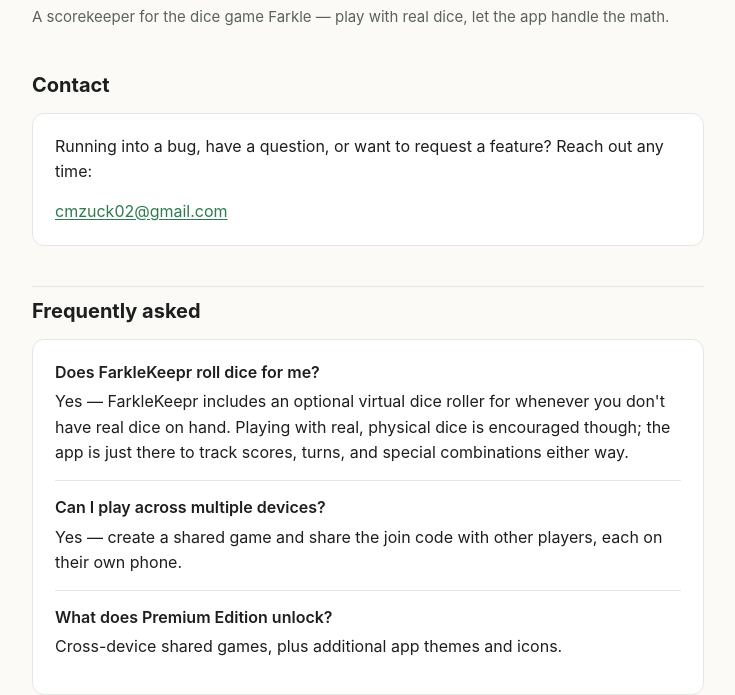
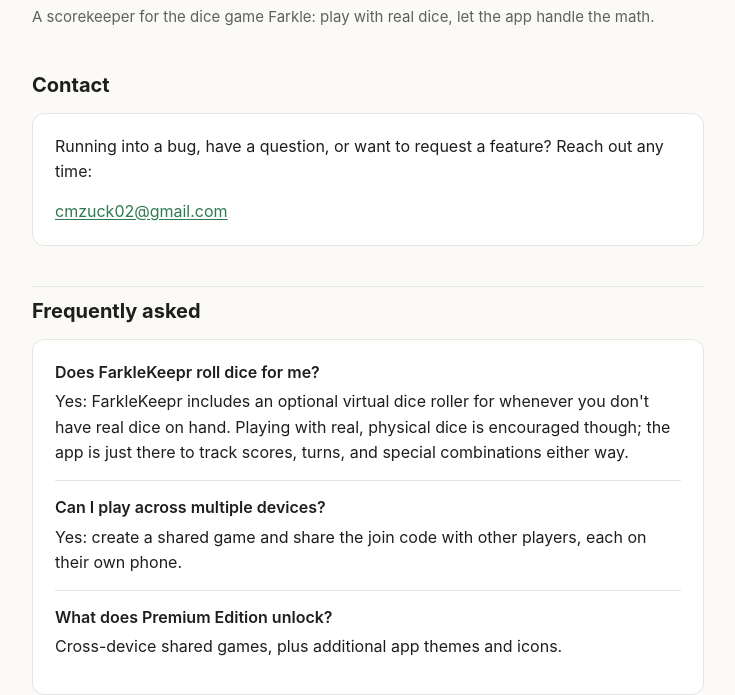
Before and after one commit to aclfxdev/farklekeepr, a plain HTML site: page index.html in a window 1280 px wide. Shown: the part 132-827 px from the top of the page, without its empty margins (272-1007 px from the left). Drawn offline with Linux system fonts and the light colour scheme.

Commit message:
Update FarkleKeeper index page

```diff
--- a/index.html
+++ b/index.html
@@ -104,7 +104,7 @@
   <header>
     <span class="eyebrow">FarkleKeepr</span>
     <h1>Support</h1>
-    <p class="subtitle">A scorekeeper for the dice game Farkle — play with real dice, let the app handle the math.</p>
+    <p class="subtitle">A scorekeeper for the dice game Farkle: play with real dice, let the app handle the math.</p>
   </header>
 
   <h2>Contact</h2>
@@ -117,11 +117,11 @@
   <div class="card">
     <div class="faq-item">
       <strong>Does FarkleKeepr roll dice for me?</strong>
-      <p>Yes — FarkleKeepr includes an optional virtual dice roller for whenever you don't have real dice on hand. Playing with real, physical dice is encouraged though; the app is just there to track scores, turns, and special combinations either way.</p>
+      <p>Yes: FarkleKeepr includes an optional virtual dice roller for whenever you don't have real dice on hand. Playing with real, physical dice is encouraged though; the app is just there to track scores, turns, and special combinations either way.</p>
     </div>
     <div class="faq-item">
       <strong>Can I play across multiple devices?</strong>
-      <p>Yes — create a shared game and share the join code with other players, each on their own phone.</p>
+      <p>Yes: create a shared game and share the join code with other players, each on their own phone.</p>
     </div>
     <div class="faq-item">
       <strong>What does Premium Edition unlock?</strong>
```
